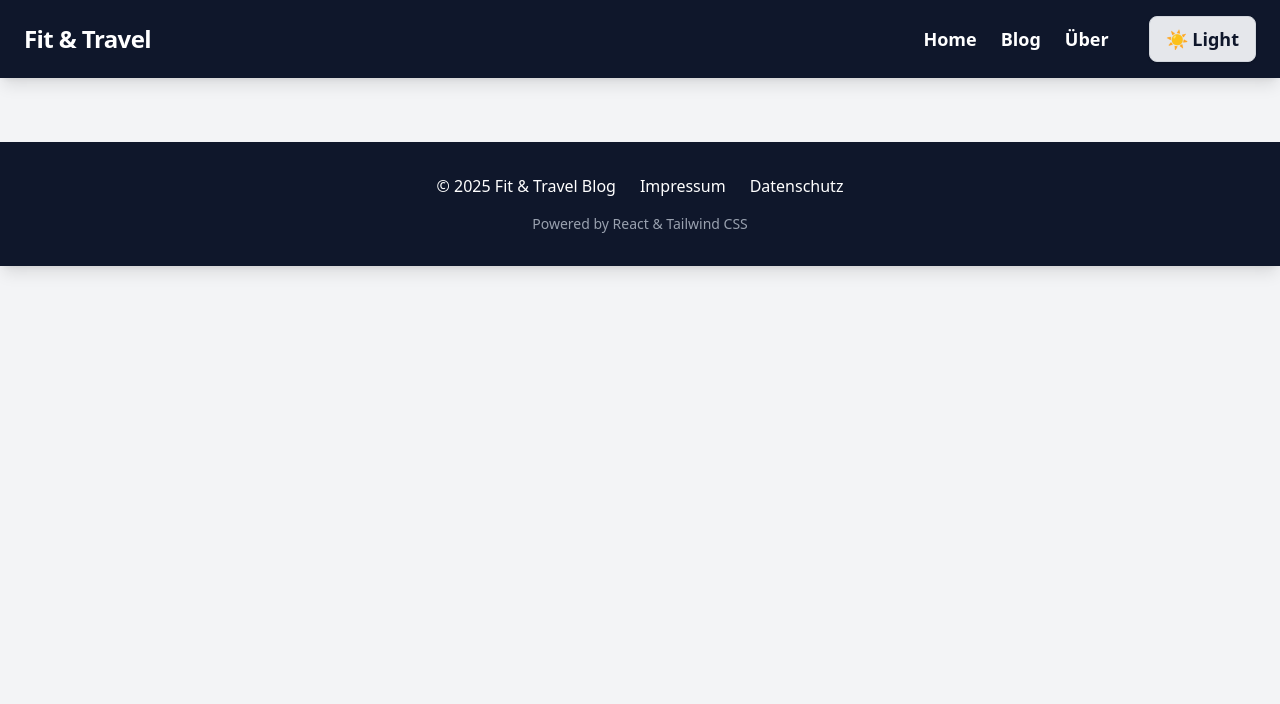
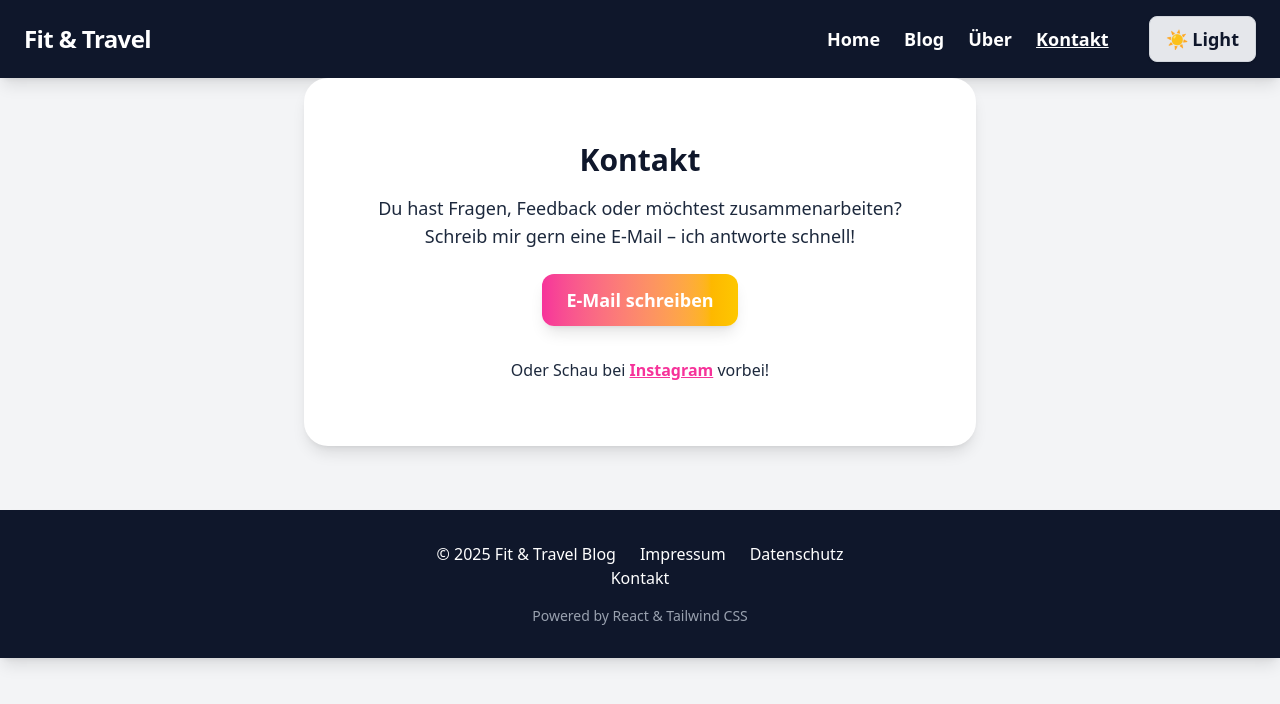
Before and after one commit to DenisMichalski/fitandtravel-blog, a React (Vite) app: page /fitandtravel-blog/kontakt in a window 1280 px wide. Shown: the top 704 px of the page. Built offline with nearby package versions, Linux system fonts and the light colour scheme.

Commit message:
Kontakt Komponente hinzugefügt

```diff
--- a/src/App.jsx
+++ b/src/App.jsx
@@ -8,6 +8,7 @@ import Footer from './components/Footer';
 import Impressum from './components/Impressum';
 import Datenschutz from './components/Datenschutz';
 import { HelmetProvider } from 'react-helmet-async';
+import Kontakt from './components/Kontakt';
 
 function App() {
   return (
@@ -47,6 +48,10 @@ function App() {
                 path='/datenschutz'
                 element={<Datenschutz />}
               />
+              <Route
+                path='/kontakt'
+                element={<Kontakt />}
+              />
             </Routes>
           </main>
           <Footer />
--- a/src/components/Footer.jsx
+++ b/src/components/Footer.jsx
@@ -18,9 +18,18 @@ function Footer() {
           Datenschutz
         </Link>
       </div>
-      <div className='mt-4 text-sm text-gray-400'>
-        Powered by React &amp; Tailwind CSS
-      </div>
+      <Link
+        to='/kontakt'
+        className='hover:underline hover:text-blue-300 transition'
+      >
+        Kontakt
+      </Link>
+
+      <Link>
+        <div className='mt-4 text-sm text-gray-400'>
+          Powered by React &amp; Tailwind CSS
+        </div>
+      </Link>
     </footer>
   );
 }
--- a/src/components/Header.jsx
+++ b/src/components/Header.jsx
@@ -39,6 +39,12 @@ function Header() {
         >
           Über
         </Link>
+        <Link
+          to='/Kontakt'
+          className={linkClass('/kontakt')}
+        >
+          Kontakt
+        </Link>
         <DarkModeToggle />
       </nav>
     </header>
--- /dev/null
+++ b/src/components/Kontakt.jsx
@@ -0,0 +1,58 @@
+import { Helmet } from 'react-helmet-async';
+
+function Kontakt() {
+  return (
+    <>
+      <Helmet>
+        <title>Kontakt | Fit &amp; Travel</title>
+        <meta
+          name='description'
+          content='Schreib mir eine E-Mail oder melde dich via Instagram! Feedback, Fragen und Kooperationen sind Herzlich willkommen.'
+        />
+        <meta
+          property='og:title'
+          content='Kontakt | Fit &amp; Travel'
+        />
+        <meta
+          property='og:description'
+          content='Schreib mir eine E-Mail oder melde dich via Instagram! Feedback, Fragen und Kooperationen sind herzlich willkommen.'
+        />
+        <meta
+          property='og:image'
+          content='https://images.pexels.com/photos/2780762/pexels-photo-2780762.jpeg?auto=compress&cs=tinysrgb&h=600" '
+        />
+      </Helmet>
+      <section className='max-w-2xl mx-auto py-16 px-6 text-center bg-white dark:bg-slate-900 rounded-3xl shadow-lg'>
+        <h2 className='text-3xl font-bold mb-4 text-slate-900 dark:text-white'>
+          Kontakt
+        </h2>
+        <p className='mb-6 text-lg text-slate-800 dark:text-gray-300'>
+          Du hast Fragen, Feedback oder möchtest zusammenarbeiten?
+          <br />
+          Schreib mir gern eine E-Mail – ich antworte schnell!
+        </p>
+        <a
+          href='mailto:fitandtravel.ai@gmail.com'
+          className='inline-block px-6 py-3 bg-gradient-to-r from-pink-500 to-yellow-400 text-white text-lg font-bold rounded-xl shadow-lg hover:from-pink-600 hover:to-yellow-500 transition'
+        >
+          {' '}
+          E-Mail schreiben
+        </a>
+        <p className='mt-8 text-slate-800 dark:text-gray-300'>
+          Oder Schau bei{' '}
+          <a
+            href='https://www.instagram.com/fitandtravelblog/'
+            target='_blank'
+            rel='noopener noreferrer'
+            className='text-pink-500 font-bold underline hover:text-yellow-400 transition'
+          >
+            Instagram
+          </a>{' '}
+          vorbei!
+        </p>
+      </section>
+    </>
+  );
+}
+
+export default Kontakt;
```
